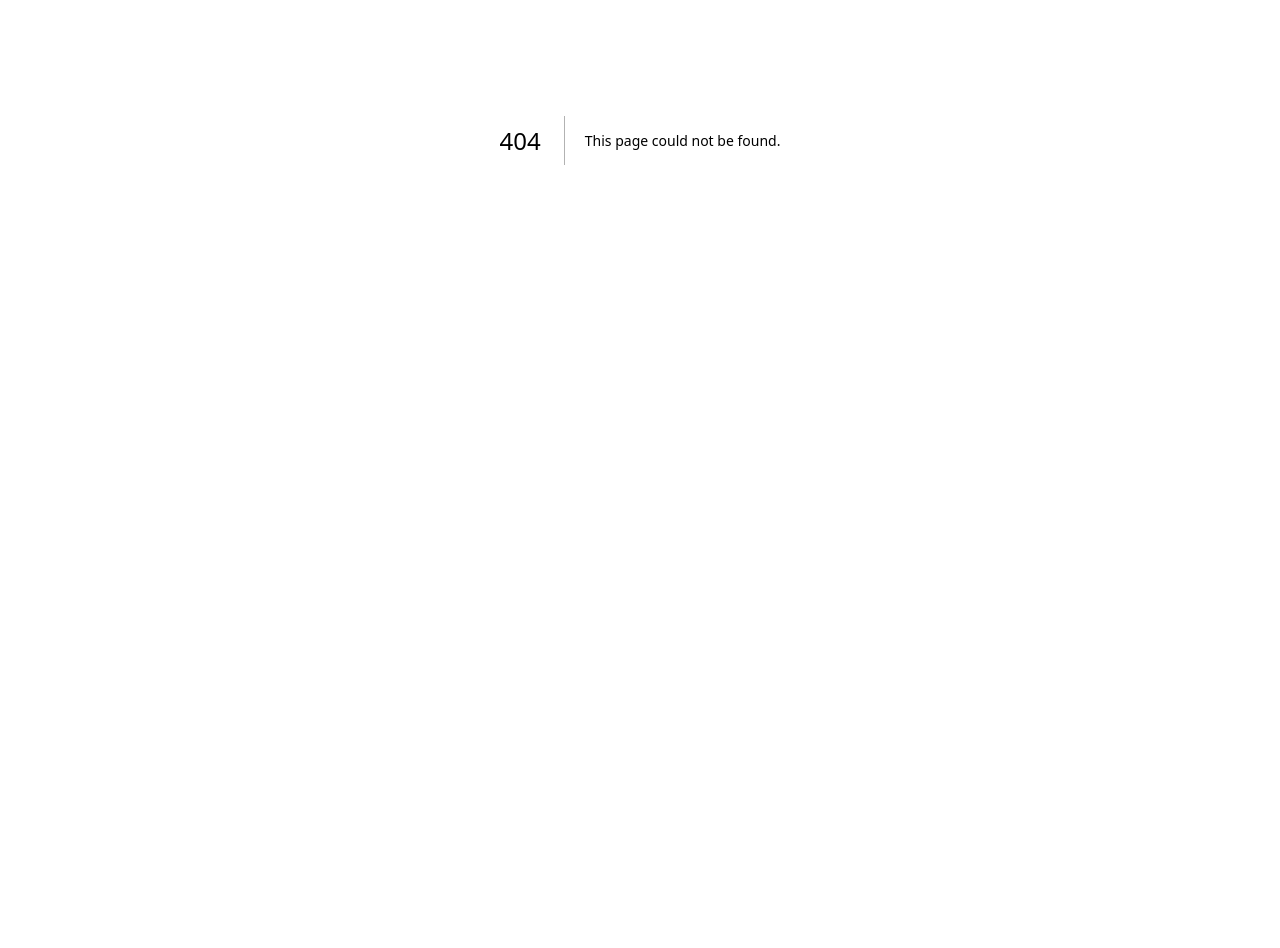
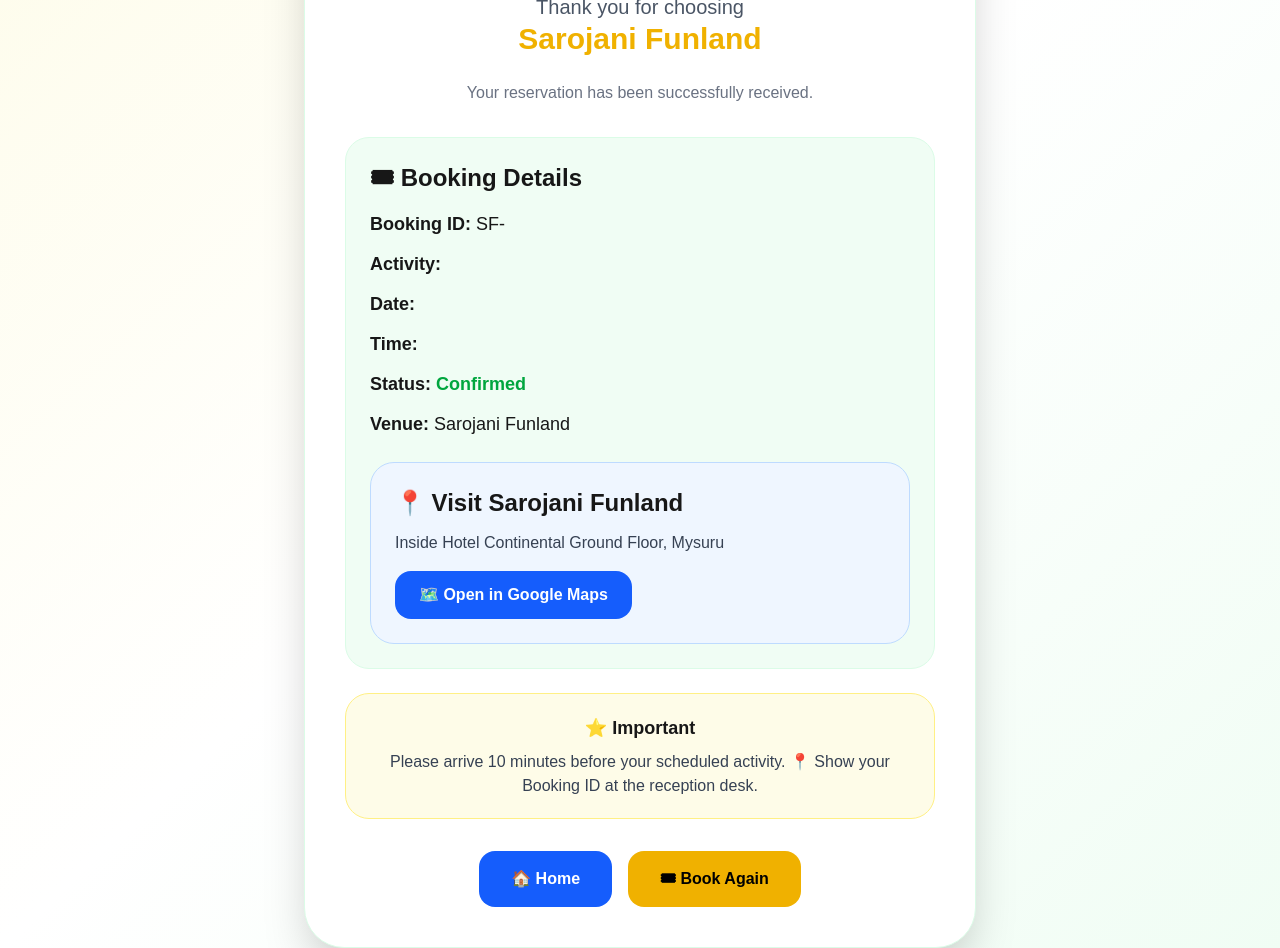
Before and after one commit to Punith0891K/sarojani-funland, a Next.js app: page /book/success in a window 1280 px wide. Before the commit this address had no page. Shown: the part 260-1208 px from the top of the page. Before the commit the page ends 800 px from the top, so only its background shows below. Built offline with nearby package versions, Linux system fonts and the light colour scheme.

Commit message:
Add Supabase booking system and success page

```diff
--- a/app/book/page.tsx
+++ b/app/book/page.tsx
@@ -1,7 +1,8 @@
 "use client";
-
+import { supabase } from "@/lib/supabase";
 import Image from "next/image";
 import { useState } from "react";
+import { useRouter } from "next/navigation";
 
 import {
   User,
@@ -12,6 +13,7 @@
 } from "lucide-react";
 
 export default function BookingPage() {
+const router = useRouter();
 const [parentName, setParentName] = useState("");
 const [childName, setChildName] = useState("");
 const [mobile, setMobile] = useState("");
@@ -20,9 +22,10 @@
 const [timeSlot, setTimeSlot] = useState("");
 const [notes, setNotes] = useState("");
 const [showSuccess, setShowSuccess] = useState(false);
+const [agreed, setAgreed] = useState(false);
 
 
-  const handleBooking = () => {
+  const handleBooking = async () => {
   if (!parentName.trim()) {
     alert("Please enter Parent Name");
     return;
@@ -53,6 +56,34 @@
     return;
   }
 
+  if (!agreed) {
+  alert("Please agree to the safety rules and ticket policy.");
+  return;
+}
+
+  const { data, error } = await supabase
+  .from("bookings")
+  .insert([
+    {
+      parent_name: parentName,
+      child_name: childName,
+      mobile: mobile,
+      activity: activity,
+      booking_date: date,
+      time_slot: timeSlot,
+      notes: notes,
+    },
+  ])
+  .select()
+  .single();
+
+if (error) {
+  console.log("Supabase Error:", error);
+alert(JSON.stringify(error));
+  alert("Failed to save booking");
+  return;
+}
+
   const message = `
 🎟️ New Booking Request
 
@@ -68,16 +99,9 @@
 ${notes}
   `;
 
-
-  const whatsappUrl = `https://wa.me/916360921458?text=${encodeURIComponent(
-    message
-  )}`;
-setShowSuccess(true);
-
-setTimeout(() => {
-  window.open(whatsappUrl, "_blank");
-  setShowSuccess(false);
-}, 2000);
+  router.push(
+  `/book/success?id=${data.id}&activity=${encodeURIComponent(activity)}&date=${encodeURIComponent(date)}&time=${encodeURIComponent(timeSlot)}`
+);
 
 };
 
@@ -414,6 +438,9 @@
     <option>04:00 PM</option>
     <option>05:00 PM</option>
     <option>06:00 PM</option>
+    <option>07:00 PM</option>
+    <option>08:00 PM</option>
+    <option>09:00 PM</option>
   </select>
 </div>
 
@@ -439,13 +466,20 @@
 "
 />
 
-            <label className="flex items-start gap-3 text-gray-700">
-              <input type="checkbox" className="mt-1" />
-              <span>
-                I agree to follow all safety rules and understand
-                that tickets are non-refundable.
-              </span>
-            </label>
+      <label className="flex items-start gap-3 bg-yellow-50 border border-yellow-200 rounded-2xl p-4 text-gray-700">
+
+  <input
+    type="checkbox"
+    checked={agreed}
+    onChange={(e) => setAgreed(e.target.checked)}
+    className="mt-1 w-5 h-5"
+  />
+
+  <span>
+    I agree to follow all safety rules and understand that tickets are non-refundable.
+  </span>
+
+</label>
 
 <div className="bg-gradient-to-r from-yellow-50 to-amber-50 border-2 border-yellow-200 rounded-3xl p-6">
   <h3 className="text-2xl font-bold mb-4 text-gray-800">
--- /dev/null
+++ b/app/book/success/page.tsx
@@ -0,0 +1,145 @@
+"use client";
+
+import { useSearchParams } from "next/navigation";
+
+import Link from "next/link";
+
+export default function BookingSuccess() {
+
+  const searchParams = useSearchParams();
+  const bookingId = searchParams.get("id");
+  const activity = searchParams.get("activity");
+  const date = searchParams.get("date");
+  const time = searchParams.get("time");
+
+  return (
+    <main className="min-h-screen flex items-center justify-center bg-gradient-to-br from-yellow-50 via-white to-green-50">
+      <div
+  className="
+    bg-white
+    max-w-2xl
+    w-full
+    rounded-[40px]
+    shadow-2xl
+    p-10
+    border
+    border-green-100
+    text-center
+  "
+>
+
+<div className="w-28 h-28 mx-auto mb-6 rounded-full bg-green-100 flex items-center justify-center">
+  <span className="text-6xl">✅</span>
+</div>
+
+<h1 className="text-6xl font-black text-green-600 mb-4">
+  Booking Confirmed!
+</h1>
+
+<p className="text-xl text-gray-600">
+  Thank you for choosing
+</p>
+
+<p className="text-3xl font-bold text-yellow-500 mb-6">
+  Sarojani Funland
+</p>
+
+<p className="text-gray-500">
+  Your reservation has been successfully received.
+</p>
+
+<div className="bg-green-50 rounded-3xl p-6 mt-8 text-left border border-green-100">
+
+  <h3 className="text-2xl font-bold mb-4">
+    🎟 Booking Details
+  </h3>
+
+  <div className="space-y-3 text-lg">
+
+   <p>
+  <strong>Booking ID:</strong> SF-{bookingId}
+</p>
+
+<p>
+  <strong>Activity:</strong> {activity}
+</p>
+
+<p>
+  <strong>Date:</strong> {date}
+</p>
+
+<p>
+  <strong>Time:</strong> {time}
+</p>
+
+<p>
+  <strong>Status:</strong>
+  <span className="text-green-600 font-bold">
+    {" "}Confirmed
+  </span>
+</p>
+
+<p>
+  <strong>Venue:</strong> Sarojani Funland
+</p>
+
+  </div>
+
+<div className="mt-6 bg-blue-50 border border-blue-200 rounded-3xl p-6">
+
+  <h3 className="text-2xl font-bold mb-3">
+    📍 Visit Sarojani Funland
+  </h3>
+
+  <p className="text-gray-700 mb-4">
+    Inside Hotel Continental Ground Floor, Mysuru
+  </p>
+
+  <a
+    href="https://maps.app.goo.gl/D7EoLf8fCPaSfjGMA"
+    target="_blank"
+    rel="noopener noreferrer"
+    className="inline-block bg-blue-600 hover:bg-blue-700 text-white px-6 py-3 rounded-2xl font-bold transition-all"
+  >
+    🗺️ Open in Google Maps
+  </a>
+
+</div>
+
+</div>
+
+<div className="mt-6 bg-yellow-50 border border-yellow-200 rounded-3xl p-5">
+
+  <h4 className="font-bold text-lg mb-2">
+    ⭐ Important
+  </h4>
+
+  <p className="text-gray-700">
+ Please arrive 10 minutes before your scheduled activity.
+📍 Show your Booking ID at the reception desk.
+  </p>
+
+</div>
+
+    <div className="flex flex-col md:flex-row gap-4 justify-center mt-8">
+
+  <Link
+    href="/"
+    className="bg-blue-600 hover:bg-blue-700 text-white px-8 py-4 rounded-2xl font-bold transition-all"
+  >
+    🏠 Home
+  </Link>
+
+  <Link
+    href="/book"
+    className="bg-yellow-500 hover:bg-yellow-600 text-black px-8 py-4 rounded-2xl font-bold transition-all"
+  >
+    🎟 Book Again
+  </Link>
+
+</div>
+
+      </div>
+    </main>
+  );
+}
--- /dev/null
+++ b/lib/supabase.ts
@@ -0,0 +1,6 @@
+import { createClient } from "@supabase/supabase-js";
+
+export const supabase = createClient(
+  process.env.NEXT_PUBLIC_SUPABASE_URL!,
+  process.env.NEXT_PUBLIC_SUPABASE_ANON_KEY!
+);
--- a/package.json
+++ b/package.json
@@ -9,6 +9,7 @@
     "lint": "eslint"
   },
   "dependencies": {
+    "@supabase/supabase-js": "^2.108.1",
     "lucide-react": "^1.17.0",
     "next": "16.2.9",
     "react": "19.2.4",
```
Also changed, not shown: 1 other file (tests, documents, lock files or other folders).
